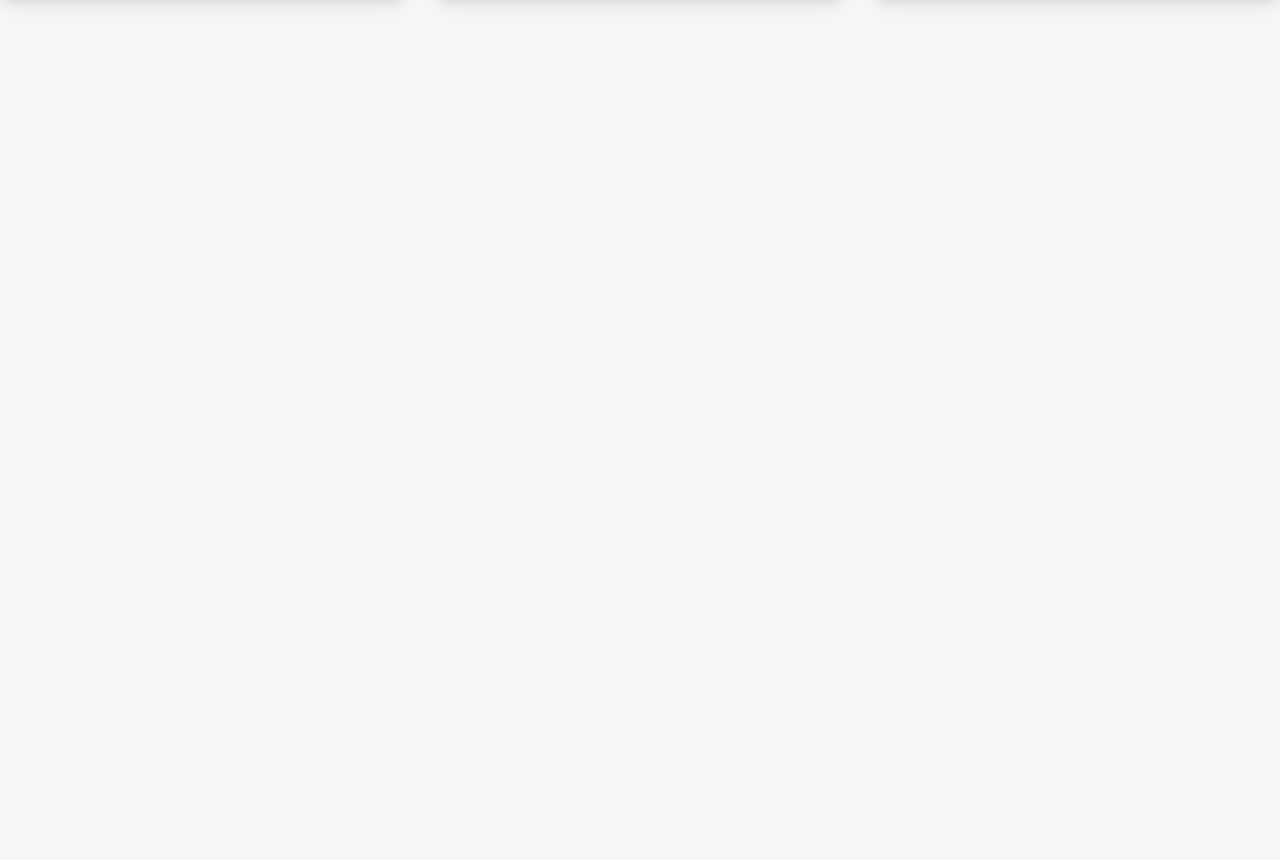
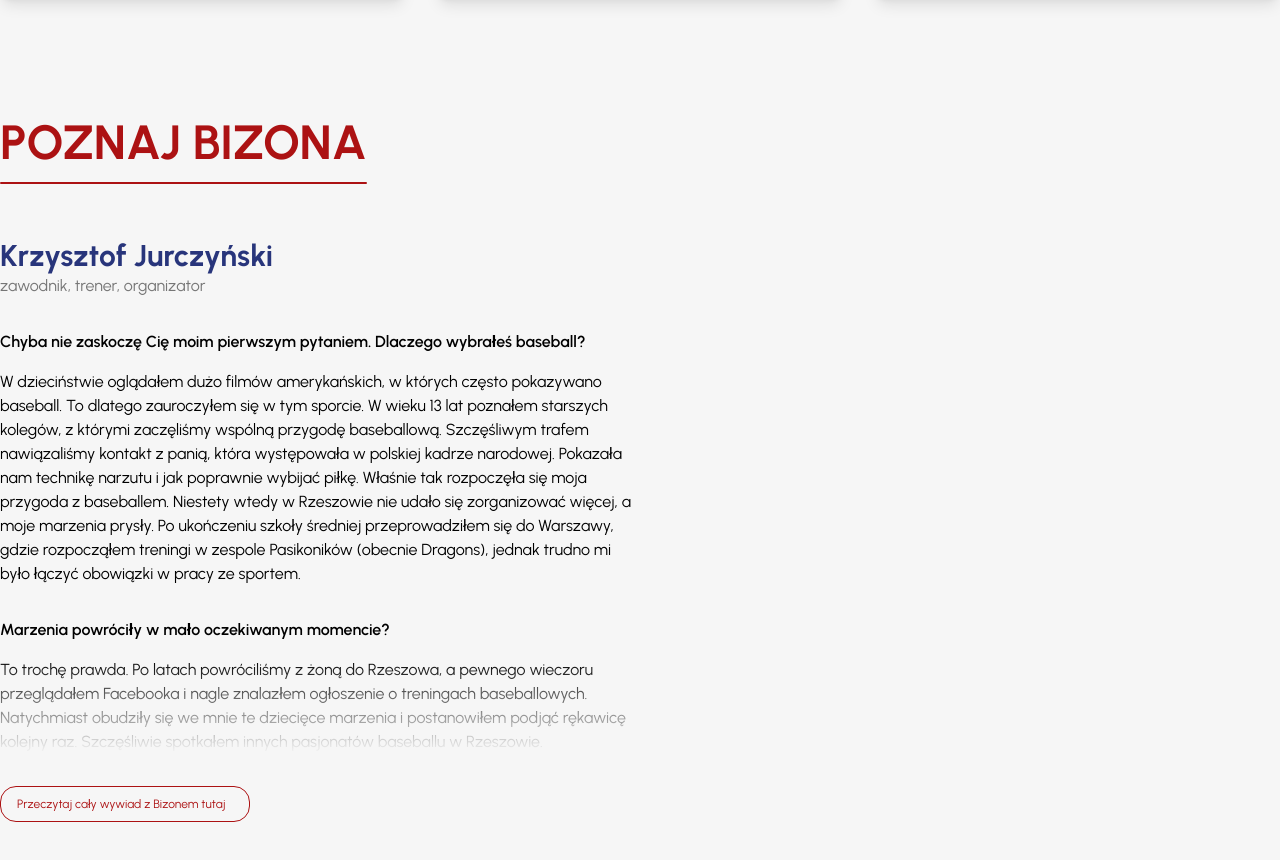
Before and after one commit to jakub-ozog/bizony-rzeszow, a Vue app: page / in a window 1280 px wide. Shown: the part 3145-4005 px from the top of the page. Before the commit the page ends 3191 px from the top, so only its background shows below. Built offline with nearby package versions, Linux system fonts and the light colour scheme.

Commit message:
feat(playerFeatured): create new component with featured player details

```diff
--- /dev/null
+++ b/src/components/PlayerFeatured.vue
@@ -0,0 +1,15 @@
+<script setup>
+import PlayerFeaturedSingle from './PlayerFeaturedSingle.vue'
+</script>
+
+<template>
+  <div class="flex mt-[7rem] mb-16 text-primaryRed">
+    <h2
+      class="text-5xl text-primary-red uppercase relative leading-[4rem] after:content-[''] after:absolute after:bottom-[-10px] after:left-0 after:right-0 after:w-auto after:h-[2px] after:text-center after:rounded-full after:z-20 after:bg-primaryRed"
+    >
+      poznaj bizona
+    </h2>
+  </div>
+
+  <PlayerFeaturedSingle />
+</template>
--- /dev/null
+++ b/src/components/PlayerFeaturedSingle.vue
@@ -0,0 +1,45 @@
+<script setup></script>
+
+<template>
+  <div>
+    <h5 class="font-bold text-accentBlue text-3xl">Krzysztof Jurczyński</h5>
+    <p class="text-lightGrey font-thin">zawodnik, trener, organizator</p>
+
+    <div class="md:w-1/2">
+      <p class="font-semibold text-base mt-8 mb-4">
+        Chyba nie zaskoczę Cię moim pierwszym pytaniem. Dlaczego wybrałeś baseball?
+      </p>
+      <p class="text-base font-normal">
+        W dzieciństwie oglądałem dużo filmów amerykańskich, w których często pokazywano baseball. To
+        dlatego zauroczyłem się w tym sporcie. W wieku 13 lat poznałem starszych kolegów, z którymi
+        zaczęliśmy wspólną przygodę baseballową. Szczęśliwym trafem nawiązaliśmy kontakt z panią,
+        która występowała w polskiej kadrze narodowej. Pokazała nam technikę narzutu i jak poprawnie
+        wybijać piłkę. Właśnie tak rozpoczęła się moja przygoda z baseballem. Niestety wtedy w
+        Rzeszowie nie udało się zorganizować więcej, a moje marzenia prysły. Po ukończeniu szkoły
+        średniej przeprowadziłem się do Warszawy, gdzie rozpocząłem treningi w zespole Pasikoników
+        (obecnie Dragons), jednak trudno mi było łączyć obowiązki w pracy ze sportem.
+      </p>
+
+      <p class="font-semibold text-base mt-8 mb-4">
+        Marzenia powróciły w mało oczekiwanym momencie?
+      </p>
+      <div class="relative">
+        <p class="text-base font-normal">
+          To trochę prawda. Po latach powróciliśmy z żoną do Rzeszowa, a pewnego wieczoru
+          przeglądałem Facebooka i nagle znalazłem ogłoszenie o treningach baseballowych.
+          Natychmiast obudziły się we mnie te dziecięce marzenia i postanowiłem podjąć rękawicę
+          kolejny raz. Szczęśliwie spotkałem innych pasjonatów baseballu w Rzeszowie.
+        </p>
+        <div class="absolute inset-0 bg-gradient-to-b from-transparent to-[#f6f6f6]"></div>
+      </div>
+    </div>
+
+    <button
+      class="flex justify-center items-center text-center border border-primaryRed text-primaryRed rounded-2xl py-2 px-4 my-4 mt-8"
+    >
+      <span class="text-[0.75rem] font-normal mr-2">Przeczytaj cały wywiad z Bizonem tutaj </span>
+    </button>
+  </div>
+
+  <div></div>
+</template>
--- a/src/views/HomeView.vue
+++ b/src/views/HomeView.vue
@@ -3,6 +3,7 @@ import UpcomingMatches from '@/components/UpcomingMatches.vue'
 import UpcomingMatchCounter from '@/components/UpcomingMatchCounter.vue'
 import MainNews from '@/components/MainNews.vue'
 import MainGallery from '@/components/MainGallery.vue'
+import PlayerFeatured from '@/components/PlayerFeatured.vue'
 </script>
 
 <template>
@@ -43,4 +44,8 @@ import MainGallery from '@/components/MainGallery.vue'
   <section class="container mx-auto text-center my-12 font-urbanist font-bold">
     <MainGallery />
   </section>
+
+  <section class="container mx-auto my-12 font-urbanist font-bold">
+    <PlayerFeatured />
+  </section>
 </template>
```
